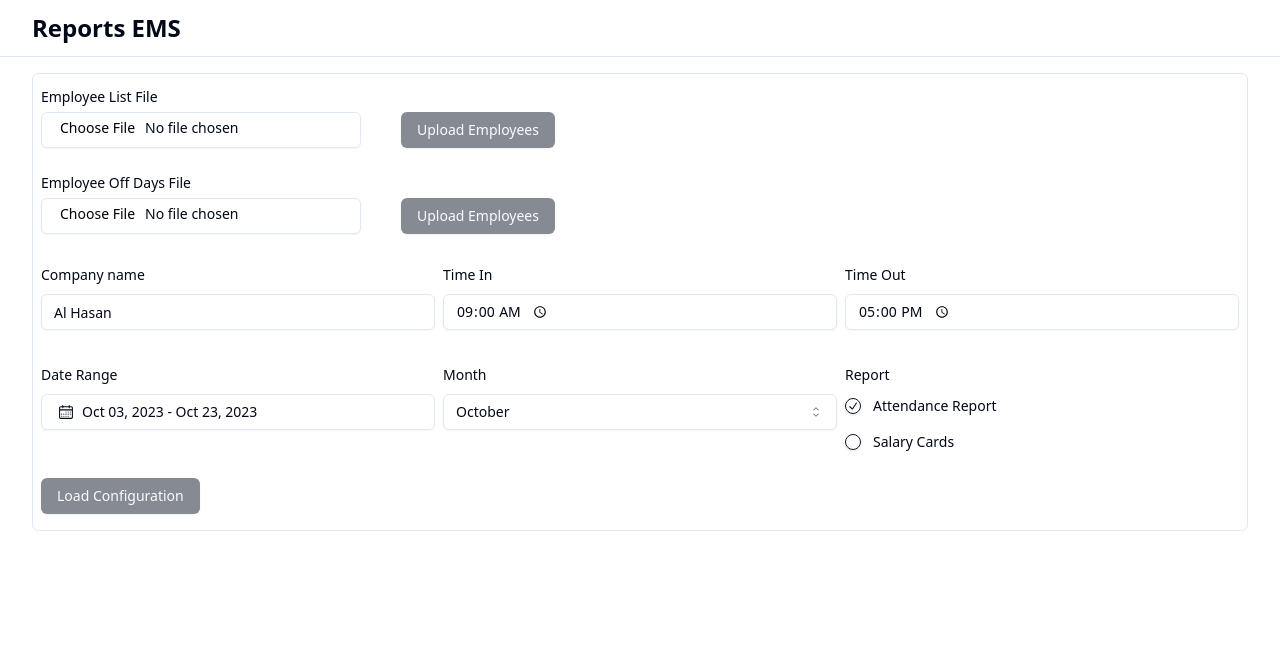
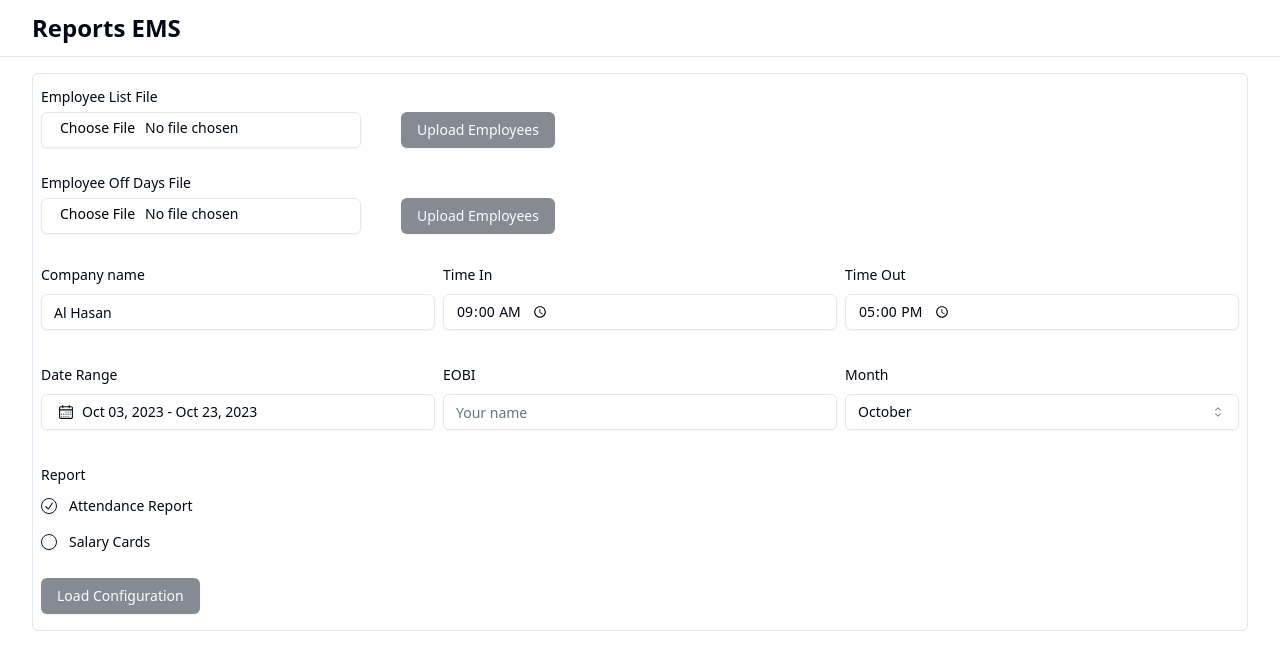
Before and after one commit to ahmad-mahmood1/ems-fe, a Next.js app: page / in a window 1280 px wide. Shown: the top 670 px of the page. Built offline with nearby package versions, Linux system fonts and the light colour scheme; no server answers; what @react-pdf/renderer, react-pdf-tailwind would draw is missing.

Commit message:
eobi custom

```diff
--- a/src/app/page.tsx
+++ b/src/app/page.tsx
@@ -9,13 +9,13 @@
 import {
   Form,
   FormControl,
-  FormDescription,
   FormField,
   FormItem,
   FormLabel,
   FormMessage,
 } from "@/components/ui/form";
 import { Input } from "@/components/ui/input";
+import { Label } from "@/components/ui/label";
 import Loader from "@/components/ui/loader";
 import { RadioGroup, RadioGroupItem } from "@/components/ui/radio-group";
 import {
@@ -28,15 +28,14 @@
 import { toast } from "@/components/ui/use-toast";
 import useIsClient from "@/hooks/useIsClient";
 import { useUploadEmployees, useUploadOffDaysList } from "@/network/api";
-import { getMonth, subDays } from "date-fns";
-import { useState } from "react";
-import { Label } from "@/components/ui/label";
 import {
   Employee,
   OffDay,
   ReportGenerationFormValues,
   configSchema,
 } from "@/types";
+import { getMonth, subDays } from "date-fns";
+import { useState } from "react";
 
 export default function ReportGenerationForm() {
   const [employeeFile, setEmployeeFile] = useState<FileList | null>(null);
@@ -166,7 +165,10 @@
                 <FormItem>
                   <FormLabel>Company name</FormLabel>
                   <FormControl>
-                    <Input placeholder="Your name" {...field} />
+                    <Input
+                      placeholder="Your name"
+                      {...field}
+                    />
                   </FormControl>
                   <FormMessage />
                 </FormItem>
@@ -179,7 +181,11 @@
                 <FormItem>
                   <FormLabel>Time In</FormLabel>
                   <FormControl>
-                    <Input placeholder="" {...field} type="time" />
+                    <Input
+                      placeholder=""
+                      {...field}
+                      type="time"
+                    />
                   </FormControl>
                   <FormMessage />
                 </FormItem>
@@ -192,7 +198,11 @@
                 <FormItem>
                   <FormLabel>Time Out</FormLabel>
                   <FormControl>
-                    <Input placeholder="" {...field} type="time" />
+                    <Input
+                      placeholder=""
+                      {...field}
+                      type="time"
+                    />
                   </FormControl>
                   <FormMessage />
                 </FormItem>
@@ -228,7 +238,23 @@
                 </FormItem>
               )}
             />
-
+            <FormField
+              control={form.control}
+              name="eobi"
+              render={({ field }) => (
+                <FormItem>
+                  <FormLabel>EOBI</FormLabel>
+                  <FormControl>
+                    <Input
+                      type="number"
+                      placeholder="Your name"
+                      {...field}
+                    />
+                  </FormControl>
+                  <FormMessage />
+                </FormItem>
+              )}
+            />
             <FormField
               control={form.control}
               name="month"
--- a/src/pdf-docs/SalarySheet.tsx
+++ b/src/pdf-docs/SalarySheet.tsx
@@ -50,10 +50,11 @@
 const groupDataByDepartment = (
   employeeList: Employee[],
   date: Date,
-  offDays: OffDay[]
+  offDays: OffDay[],
+  configEobi: string
 ): [Record<string, any>, Record<string, number>] => {
   let departmentEmployeeHash: Record<string, any[]> = {};
-  let eobi = 250;
+  let eobi = parseInt(configEobi);
   let allDepartmentsTotal: Record<string, number> = {
     grossSalary: 0,
     tax: 0,
@@ -136,7 +137,8 @@
     offDays.filter(
       (offDay) =>
         getMonth(offDay.date) === getMonth(date) && offDay.leaveType === "AB"
-    )
+    ),
+    configData.eobi
   );
   const formattedMonth = format(date, "MMM - yy");
 
--- a/src/types.ts
+++ b/src/types.ts
@@ -4,6 +4,10 @@
   name: z.string().min(1, { message: "Name is required" }).min(2, {
     message: "Name must be at least 2 characters.",
   }),
+  eobi: z
+    .string({ required_error: "EOBI Required" })
+    .min(1, { message: "Invalid EOBI" })
+    .max(5, { message: "EOBI Limit Exceeded" }),
   timeIn: z
     .string({ required_error: "Time required" })
     .refine(
```
